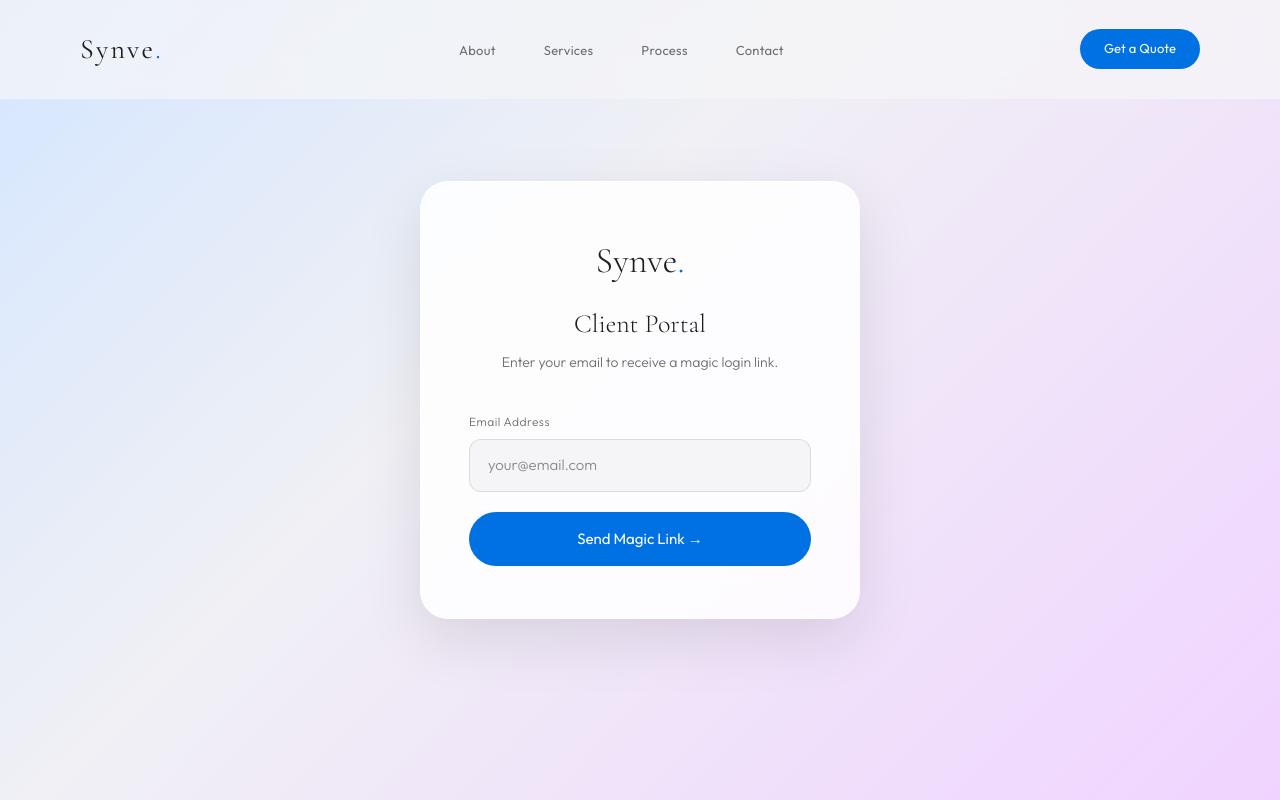
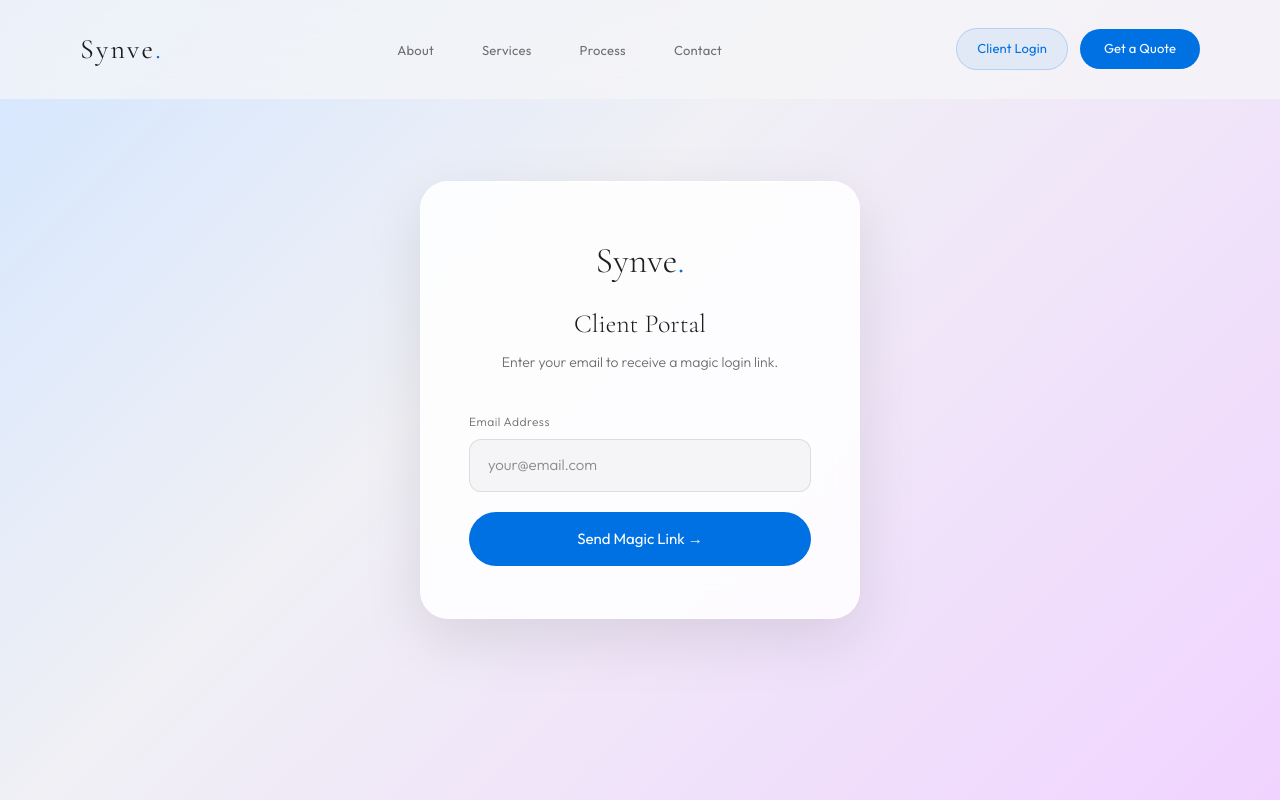
Before and after one commit to dev-bilal-prod/Synve-website, a Next.js app: page /client/login in a window 1280 px wide. Built offline with nearby package versions, Linux system fonts and the light colour scheme; no server answers.

Commit message:
added client login to navbar

```diff
--- a/src/components/Navbar.tsx
+++ b/src/components/Navbar.tsx
@@ -27,10 +27,10 @@ export default function Navbar() {
             <Link href="/" style={{
                 fontFamily: "var(--font-cormorant)",
                 fontSize: 28, fontWeight: 400,
-                letterSpacing: "0.08em", color: "var(--text-primary)",
+                letterSpacing: "0.08em", color: "#1d1d1f",
                 textDecoration: "none",
             }}>
-                Synve<span style={{ color: "var(--accent)" }}>.</span>
+                Synve<span style={{ color: "#0071e3" }}>.</span>
             </Link>
 
             {/* Links */}
@@ -44,12 +44,12 @@ export default function Navbar() {
                     <li key={link.label}>
                         <Link href={link.href} style={{
                             fontSize: 13, letterSpacing: "0.02em",
-                            color: "var(--text-secondary)",
+                            color: "#6e6e73",
                             textDecoration: "none", fontFamily: "var(--font-outfit)",
                             fontWeight: 400, transition: "color 0.25s",
                         }}
-                            onMouseEnter={e => (e.currentTarget.style.color = "var(--text-primary)")}
-                            onMouseLeave={e => (e.currentTarget.style.color = "var(--text-secondary)")}
+                            onMouseEnter={e => (e.currentTarget.style.color = "#1d1d1f")}
+                            onMouseLeave={e => (e.currentTarget.style.color = "#6e6e73")}
                         >
                             {link.label}
                         </Link>
@@ -57,21 +57,39 @@ export default function Navbar() {
                 ))}
             </ul>
 
-            {/* CTA */}
+            {/* Buttons */}
+            <div style={{ display: "flex", alignItems: "center", gap: 12 }}>
+                <Link href="/client/login" style={{
+                    fontSize: 13, letterSpacing: "0.01em",
+                    color: "#0071e3",
+                    background: "rgba(0,113,227,0.08)",
+                    border: "1px solid rgba(0,113,227,0.2)",
+                    padding: "10px 20px", textDecoration: "none",
+                    fontFamily: "var(--font-outfit)", fontWeight: 400,
+                    borderRadius: 980,
+                    transition: "all 0.25s", display: "inline-block",
+                }}
+                    onMouseEnter={e => { e.currentTarget.style.background = "rgba(0,113,227,0.14)"; e.currentTarget.style.transform = "scale(1.02)"; }}
+                    onMouseLeave={e => { e.currentTarget.style.background = "rgba(0,113,227,0.08)"; e.currentTarget.style.transform = "scale(1)"; }}
+                >
+                    Client Login
+                </Link>
+
                 <Link href="#contact" style={{
                     fontSize: 13, letterSpacing: "0.01em",
                     color: "white",
-                background: "var(--accent)",
+                    background: "#0071e3",
                     padding: "10px 24px", textDecoration: "none",
                     fontFamily: "var(--font-outfit)", fontWeight: 400,
                     borderRadius: 980,
                     transition: "all 0.25s", display: "inline-block",
                 }}
-                onMouseEnter={e => { e.currentTarget.style.background = "var(--accent-hover)"; e.currentTarget.style.transform = "scale(1.02)"; }}
-                onMouseLeave={e => { e.currentTarget.style.background = "var(--accent)"; e.currentTarget.style.transform = "scale(1)"; }}
+                    onMouseEnter={e => { e.currentTarget.style.background = "#0077ed"; e.currentTarget.style.transform = "scale(1.02)"; }}
+                    onMouseLeave={e => { e.currentTarget.style.background = "#0071e3"; e.currentTarget.style.transform = "scale(1)"; }}
                 >
                     Get a Quote
                 </Link>
+            </div>
         </nav>
     );
 }
```
Lines whose indentation alone changed are shown as unchanged.
